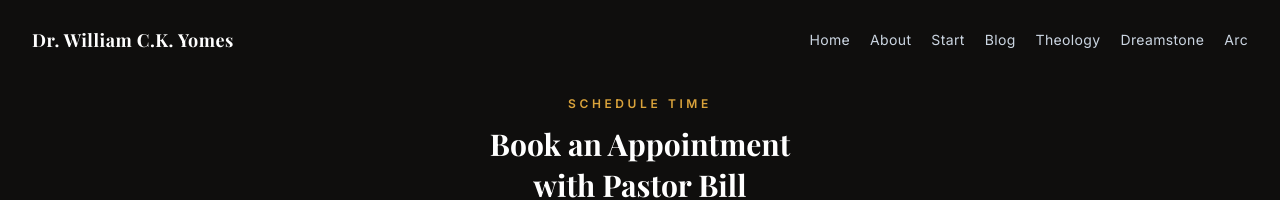
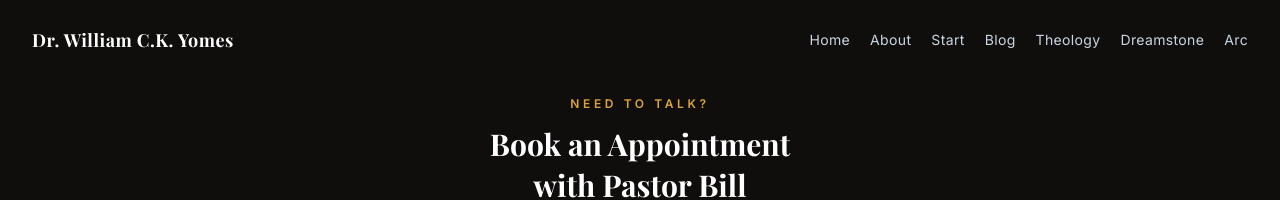
Before and after one commit to byomes/wcky, a Next.js app: page /meet in a window 1280 px wide. Shown: the top 200 px of the page. Built offline with nearby package versions, Linux system fonts and the light colour scheme; a web font is replaced by a local one.

Commit message:
fix: /meet header text — Schedule Time → Need to Talk?

```diff
--- a/src/app/meet/page.tsx
+++ b/src/app/meet/page.tsx
@@ -102,7 +102,7 @@ export default function MeetPage() {
 
         {/* Header */}
         <div className="text-center mb-10">
-          <p className="text-gold-500 text-xs tracking-[0.3em] uppercase font-semibold mb-3">Schedule Time</p>
+          <p className="text-gold-500 text-xs tracking-[0.3em] uppercase font-semibold mb-3">Need to Talk?</p>
           <h1 className="font-serif text-3xl font-bold text-white leading-snug">
             Book an Appointment<br />with Pastor Bill
           </h1>
```
